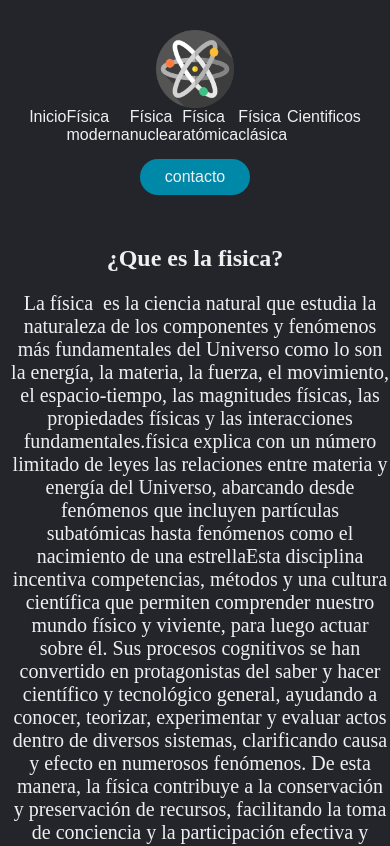
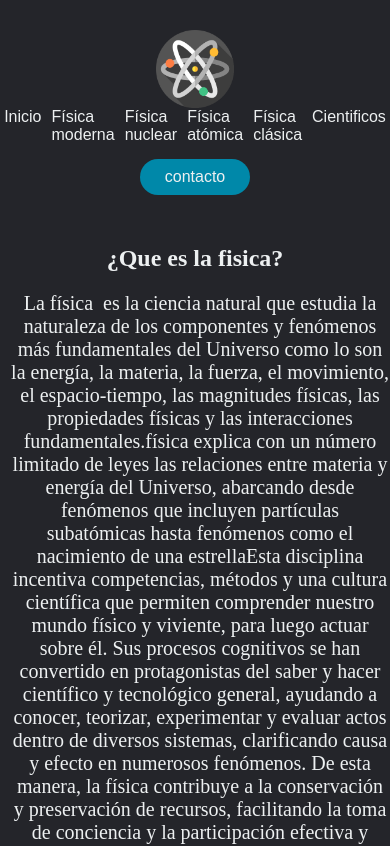
Before and after one commit to FrancoRodriguez97/ciencia-blog-2, a plain HTML site: page index.html in a window 390 px wide. Shown: the top 846 px of the page. Drawn offline with Linux system fonts and the light colour scheme.

Commit message:
trabajo final

```diff
--- a/css/style.css
+++ b/css/style.css
@@ -48,7 +48,8 @@ header {
   justify-content: space-between; }
 
 .nav_links li {
-  justify-content: space-between; }
+  justify-content: space-between;
+  padding: 0px 20px; }
 
 .nav_links li a {
   transition: all 0.3s ease 0s; }
@@ -187,7 +188,7 @@ button:hover {
   .nav_links {
     display: flex; }
   .nav_links li {
-    flex-wrap: wrap; }
+    padding: 0px 5px; }
   button {
     display: flex;
     flex-direction: column;
--- a/scss/senctions/_mediaqueris.scss
+++ b/scss/senctions/_mediaqueris.scss
@@ -6,7 +6,7 @@
             display: flex;
         }
         .nav_links li {
-            flex-wrap: wrap;
+            padding: 0px 5px;
         }
         button {
             display: flex;
--- a/scss/senctions/_navbar.scss
+++ b/scss/senctions/_navbar.scss
@@ -8,6 +8,7 @@
 
 .nav_links li {
     justify-content: space-between;
+    padding: 0px 20px;
 }
 
 .nav_links li a {
```
